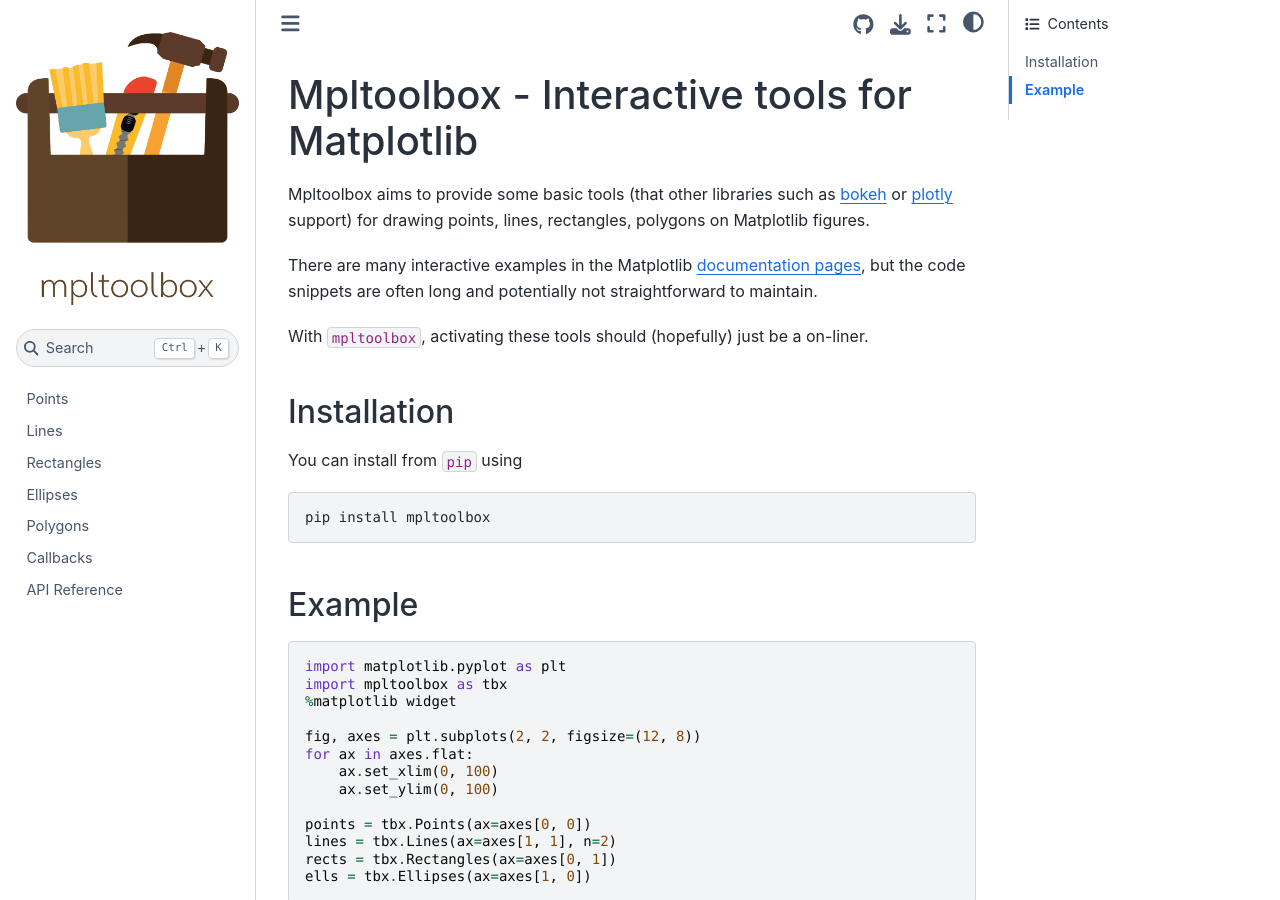
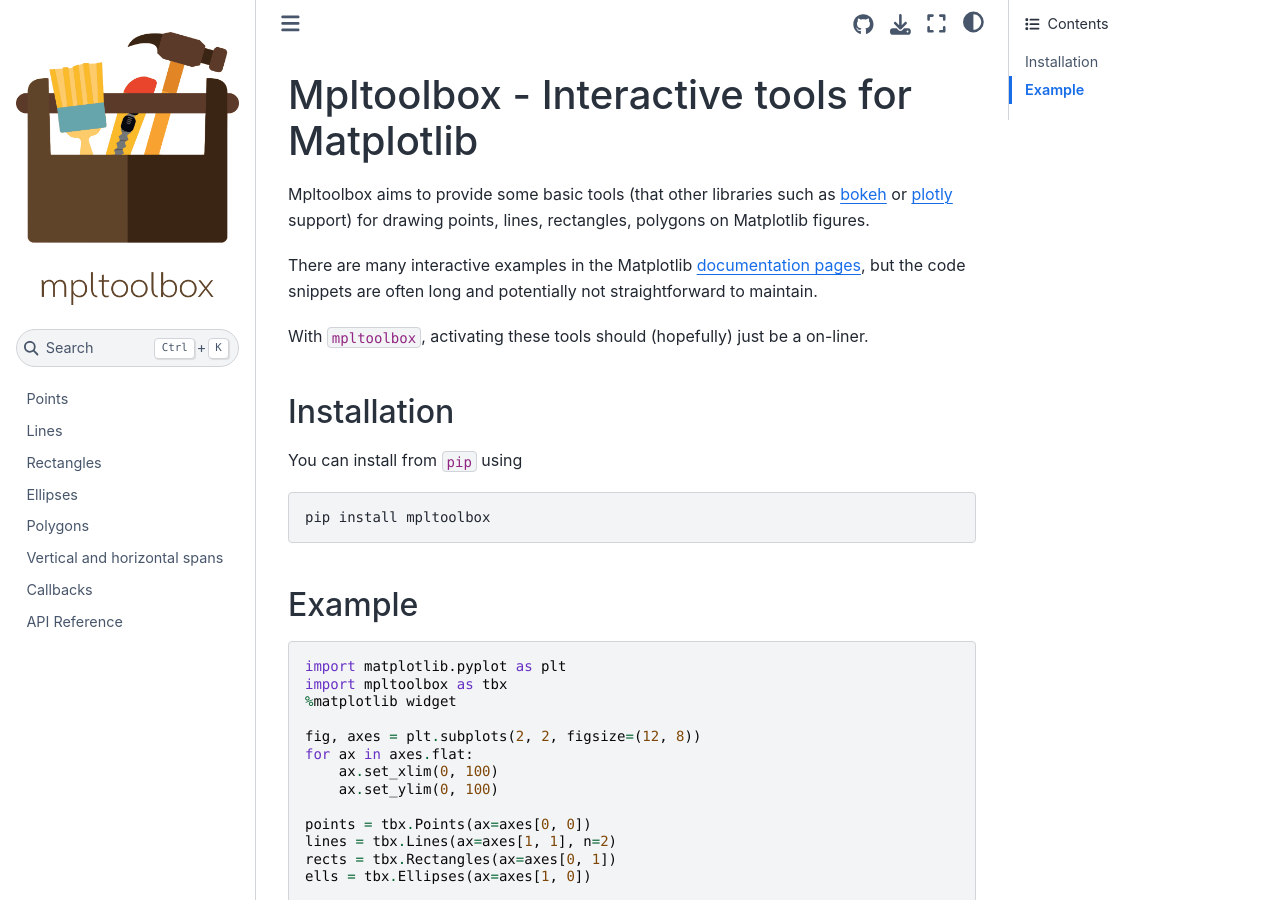
Before and after one commit to scipp/mpltoolbox, a Sphinx documentation site: the page built from docs/index.rst, in a window 1280 px wide and 900 px high. Built offline with Sphinx 7.4.7 and the Sphinx Book theme 1.1.4, drawn with Linux system fonts in a browser that asks for light colours.

Commit message:
update docs

```diff
--- a/docs/index.rst
+++ b/docs/index.rst
@@ -78,6 +78,12 @@
    :maxdepth: 2
    :hidden:
 
+   spans
+
+.. toctree::
+   :maxdepth: 2
+   :hidden:
+
    callbacks
 
 .. toctree::
```
Also changed, not shown: docs/spans.ipynb (added).
